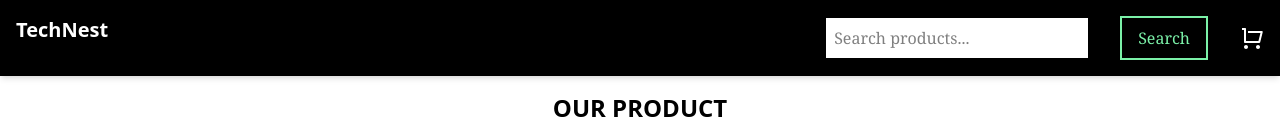
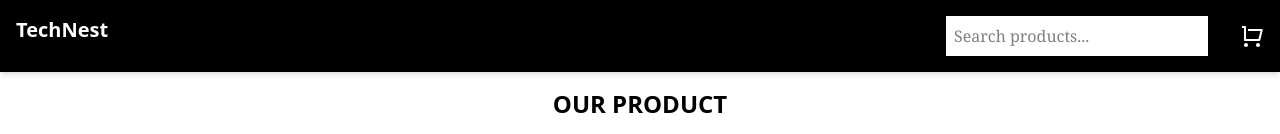
Before and after one commit to Tayyab-Younas/TechNest, a React (Vite) app: page / in a window 1280 px wide. Shown: the top 134 px of the page. Built offline with nearby package versions, Linux system fonts and the light colour scheme.

Commit message:
All done

```diff
--- a/index.html
+++ b/index.html
@@ -2,7 +2,7 @@
 <html lang="en" class="scroll-smooth">
   <head>
     <meta charset="UTF-8" />
-    <link rel="icon" type="image/svg+xml" href="/vite.svg" />
+    <link rel="icon" type="text" href="src/assets/Icon.webp" />
     <meta name="viewport" content="width=device-width, initial-scale=1.0" />
     <title>TechNest</title>
   </head>
--- a/src/Component/navbar.jsx
+++ b/src/Component/navbar.jsx
@@ -1,20 +1,14 @@
 import { Link } from "react-router-dom";
 import { RiShoppingCartLine } from "react-icons/ri";
 import { useSelector } from "react-redux";
-import { useState } from "react";
+import { useState, useRef, useEffect } from "react";
 
 function Navbar() {
   const cartItems = useSelector((state) => state.cart.cartItems || []);
-
   const product = useSelector((state) => state.products.products || []);
-
   const [searchQuery, setSearchQuery] = useState("");
-
   const [filterProducts, setFilterProducts] = useState([]);
-
-const handleSearch = (e) => {
-  setSearchQuery(e.target.value);
-}
+  const searchRef = useRef(null);
 
   const handleSearchChange = (e) => {
     const query = e.target.value;
@@ -23,13 +17,25 @@ const handleSearch = (e) => {
     if (query.trim() === "") {
       setFilterProducts([]);
     } else {
-      const filtered = product.filter((products) =>
-        products.name.toLowerCase().includes(query.toLowerCase())
+      const filtered = product.filter((p) =>
+        p.name.toLowerCase().includes(query.toLowerCase())
       );
-
       setFilterProducts(filtered);
     }
   };
+
+  useEffect(() => {
+    function handleClickOutside(event) {
+      if (searchRef.current && !searchRef.current.contains(event.target)) {
+        setFilterProducts([]);
+      }
+    }
+
+    document.addEventListener("mousedown", handleClickOutside);
+    return () => {
+      document.removeEventListener("mousedown", handleClickOutside);
+    };
+  }, []);
 
   return (
     <>
@@ -39,15 +45,15 @@ const handleSearch = (e) => {
             TechNest
           </Link>
           <div className="flex items-center space-x-8 font-serif">
+            <div className="relative" ref={searchRef}>
               <input
                 type="text"
                 className="bg-white text-black p-2"
                 required
                 placeholder="Search products..."
                 value={searchQuery}
-              onChange={handleSearch}
+                onChange={handleSearchChange}
               />
-
               {filterProducts.length > 0 && (
                 <div className="absolute left-0 w-64 bg-white text-black shadow-lg rounded-md mt-1 max-h-60 overflow-auto">
                   {filterProducts.map((product) => (
@@ -61,16 +67,13 @@ const handleSearch = (e) => {
                   ))}
                 </div>
               )}
+            </div>
 
-            <button className=" border-2 border-green-300 text-green-300 px-4 py-2 cursor-pointer" onClick={handleSearchChange}>
-              Search
-            </button>
-            <Link to="/cart">
-              {" "}
-              <RiShoppingCartLine size={24} className=" relative" />
+            <Link to="/cart" className="relative">
+              <RiShoppingCartLine size={24} />
               {cartItems.length > 0 && (
-                <span className=" absolute top-9 right-4.5 bg-white text-black text-xs w-5 h-5 flex items-center justify-center rounded-full">
-                  0{cartItems.length}
+                <span className="absolute left-0.5 top-4 bg-white text-black text-xs w-5 h-5 flex items-center justify-center rounded-full">
+                  {cartItems.length}
                 </span>
               )}
             </Link>
```
Also changed, not shown: src/assets/Icon.webp (added). Lines whose indentation alone changed are shown as unchanged.
